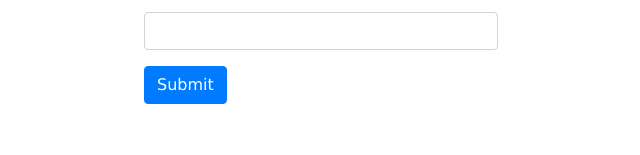
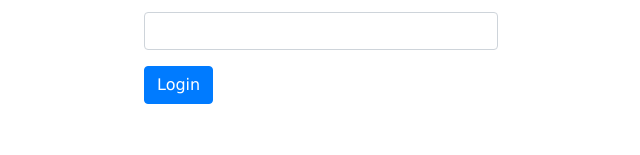
Before and after one commit to JAI-SURYA-DEV/NeoEPolicyAug082022, an Angular app: page / in a window 1280 px wide. Shown: the part 291-446 px from the top of the page, without its empty margins (319-959 px from the left). Built offline with nearby package versions, Linux system fonts and the light colour scheme.

Commit message:
button title changed

```diff
--- a/src/app/Users/login/login.component.html
+++ b/src/app/Users/login/login.component.html
@@ -41,7 +41,7 @@
       <input type="checkbox" class="form-check-input" id="exampleCheck1" />
       <label class="form-check-label" for="exampleCheck1">Check me out</label>
     </div> -->
-    <button type="submit" class="btn btn-primary">Submit</button>
+    <button type="submit" class="btn btn-primary">Login</button>
   </form>
 </div>
 
```
